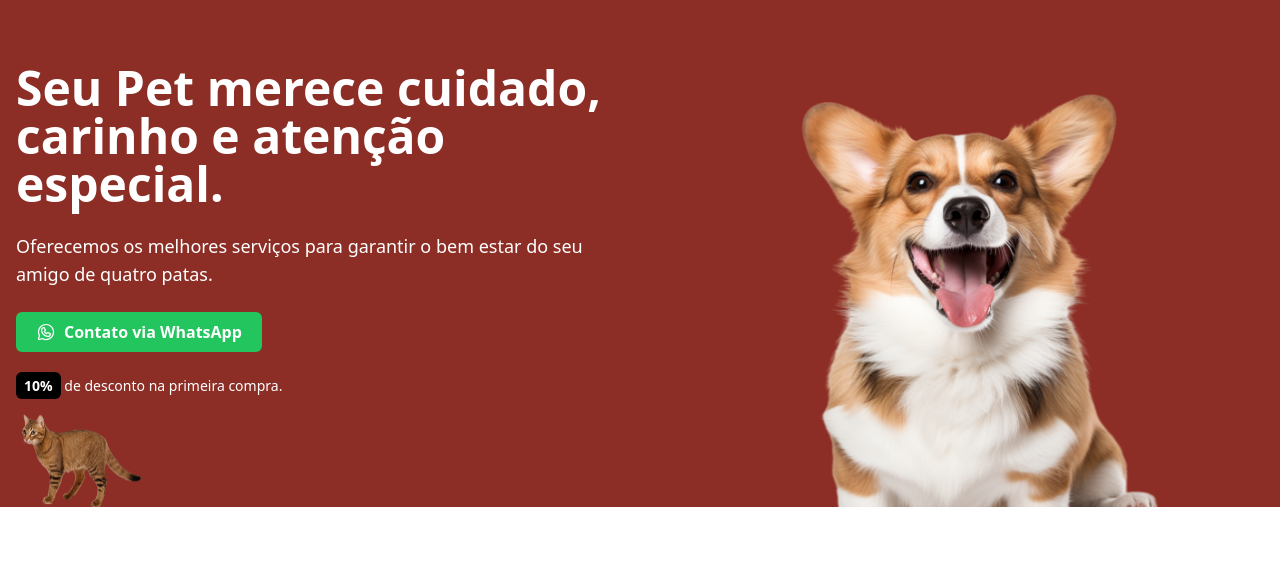
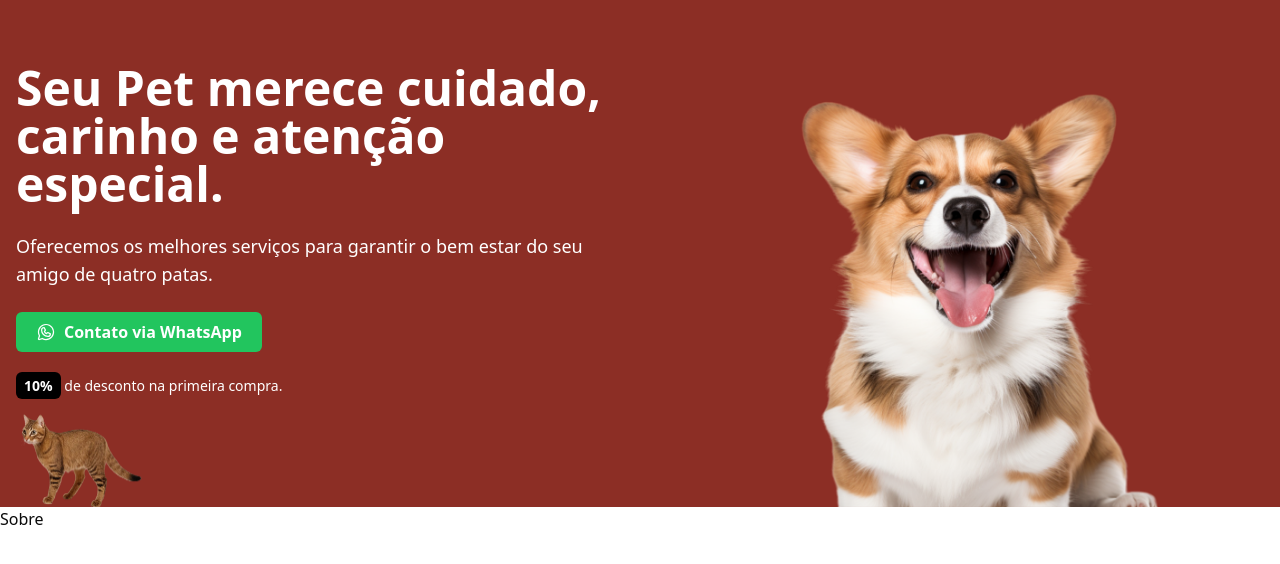
Before and after one commit to edivan220479/demopet, a Next.js app: page / in a window 1280 px wide. Shown: the top 564 px of the page. Built offline with nearby package versions, Linux system fonts and the light colour scheme.

Commit message:
criacao do sobre

```diff
--- /dev/null
+++ b/src/app/_comonents/about.tsx
@@ -0,0 +1,7 @@
+export function About() {
+  return (
+    <section>
+        <h1>Sobre</h1>
+    </section>
+  );
+}
--- a/src/app/page.tsx
+++ b/src/app/page.tsx
@@ -1,9 +1,11 @@
+import { About } from "./_comonents/about";
 import { Hero } from "./_comonents/hero";
 
 export default function Home() {
   return (
     <main>
        <Hero/>
+       <About/>
     </main>
   );
 }
```
